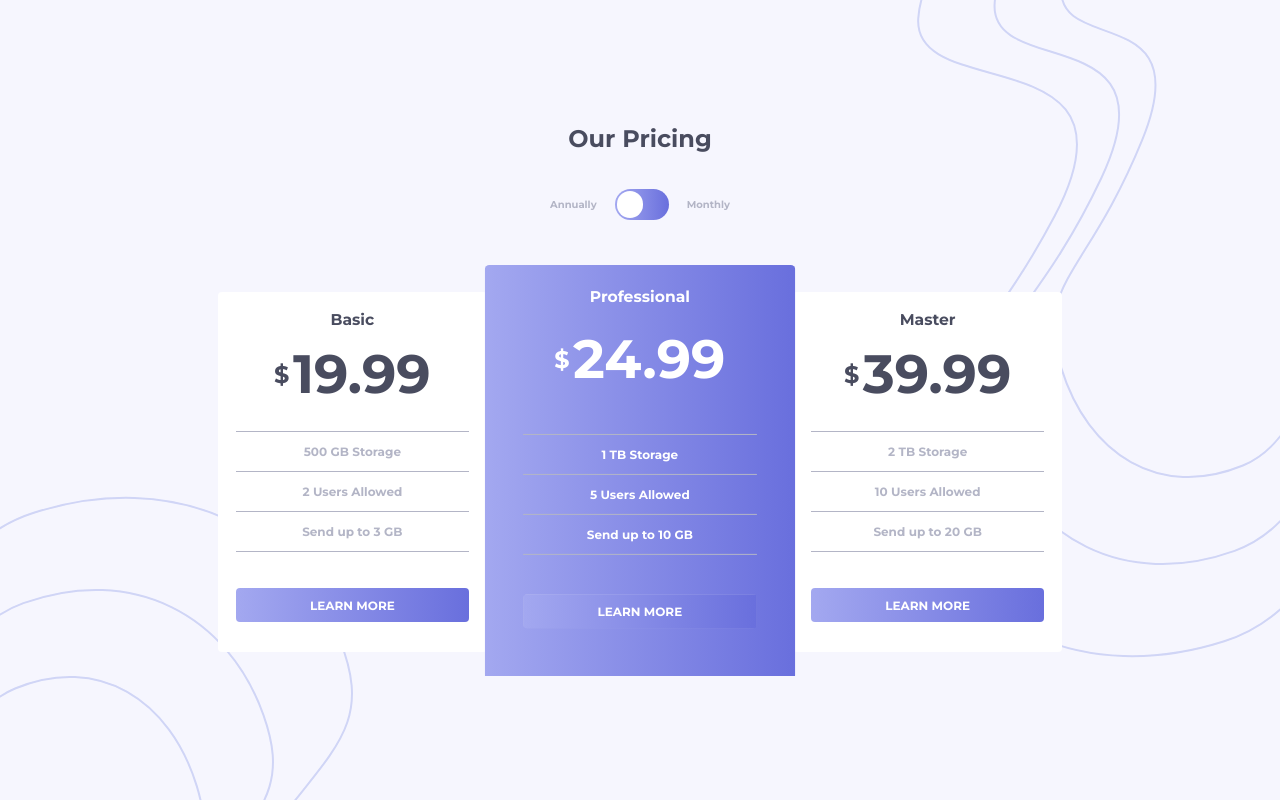
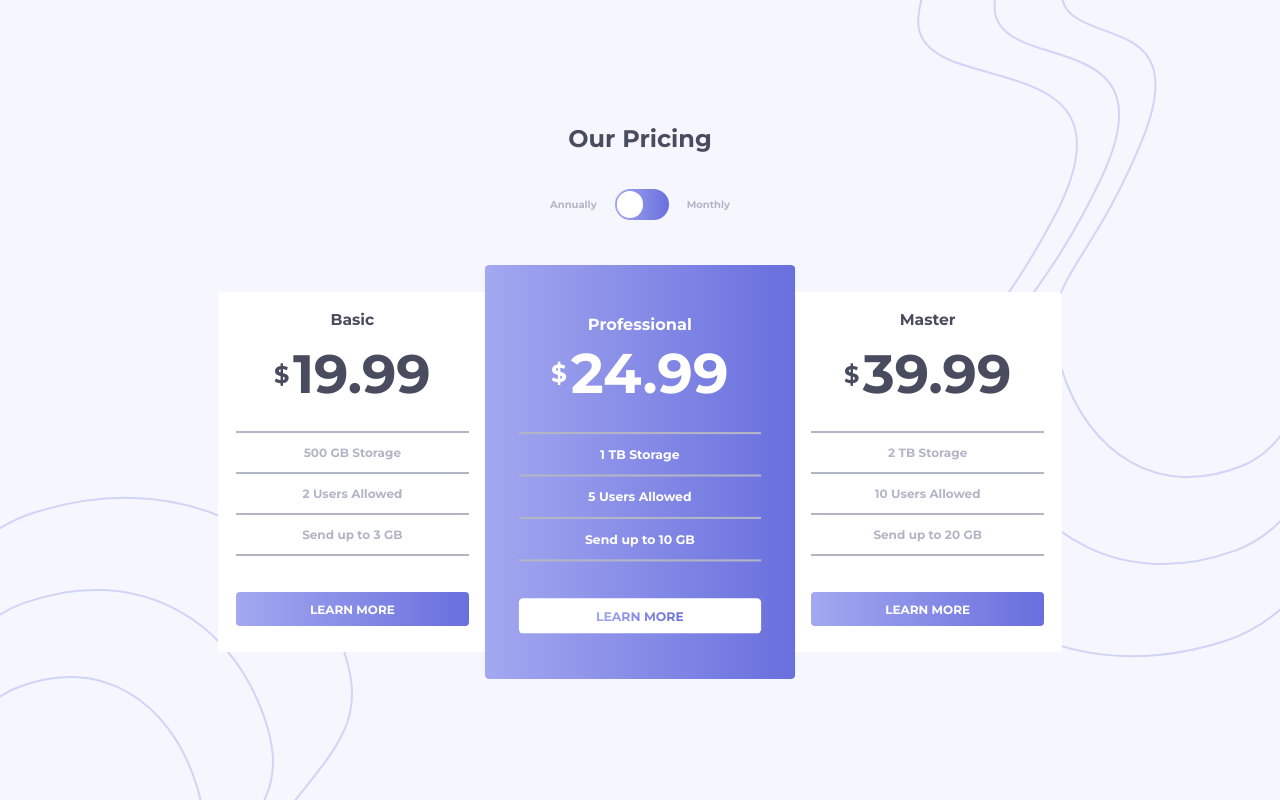
Before and after one commit to SwastikSonkusare/Pricing-component-with-toggle, a website: page index.html in a window 1280 px wide. Drawn offline with Linux system fonts and the light colour scheme.

Commit message:
completed

```diff
--- a/index.html
+++ b/index.html
@@ -58,11 +58,11 @@
         </div>
 
         <div class="card card--premium">
-          <div class="card__header card__header--premium mb-sm mb-sm">
+          <div class="card__header card__header--premium mt-md">
             Professional
           </div>
 
-          <div class="card__price mb-md">
+          <div class="card__price mb-sm">
             <span class="card__price--dollar card__price--dollar-premium">
               &dollar;</span
             >
@@ -77,7 +77,11 @@
             <li class="card__item card__item--premium">Send up to 10 GB</li>
           </ul>
 
-          <button class="card__button card__button--premium">Learn More</button>
+          <button class="card__button card__button--premium">
+            <p class="card__button--premium-text">
+              Learn More
+            </p>
+            </button>
         </div>
 
         <div class="card card--3">
--- a/sass/_content.scss
+++ b/sass/_content.scss
@@ -15,6 +15,7 @@ $linear-gradient: linear-gradient(to right,rgb(163, 168, 240), rgb(105, 111, 221
 
 html {
     font-size: 75%;     //1rem = 12px
+    min-height: 100vh;
 
     @media only screen and (max-width: 31.25em) {
         font-size: 65%;
@@ -22,10 +23,10 @@ html {
 }
 
 body {
+    min-height: 100vh;
     padding: 3rem;
     font-family: "Montserrat", sans-serif;
     box-sizing: border-box;
-    min-height: 100vh;
     display: flex;
     justify-content: center;
     align-items: center;
@@ -76,12 +77,11 @@ body::after {
 }
 
 .container {
-    max-width: 120rem;
+    min-width: 90vw;
     padding: 0 3rem;
     display: flex;
     flex-direction: column;
     align-items: center;
-    overflow: hidden;
 }
 
 h1 {
@@ -142,7 +142,7 @@ h1 {
     }
 
     &--premium > * {
-        transform: scale(0.869);
+        transform: scale(0.9);
     }
 
     &__header {
@@ -189,8 +189,8 @@ h1 {
     &__features {
         list-style: none;
         text-align: center;
-        border-top: 1px solid hsl(234, 14%, 74%);
-        border-bottom: 1px solid hsl(234, 14%, 74%);
+        border-top: 2px solid hsl(234, 14%, 74%);
+        border-bottom: 2px solid hsl(234, 14%, 74%);
     }
 
     &__item {
@@ -204,7 +204,7 @@ h1 {
         }
 
         &:not(:last-of-type) {
-            border-bottom: 1px solid hsl(234, 14%, 74%);
+            border-bottom: 2px solid hsl(234, 14%, 74%);
         }
     }
 
@@ -234,20 +234,26 @@ h1 {
         }
 
         &--premium {
-            // background-image: none;
-            // background-image: linear-gradient(to right,rgb(163, 168, 240), rgb(105, 111, 221));
-            // color: unset;
 
+            background: white;
 
             &:hover {
+                border: 1px solid white;
+            }
+
+            &:hover &-text {
+                color: white;
+                background-image: none;
+            }
+
+            &-text {
                 background-image: linear-gradient(to right,rgb(163, 168, 240), rgb(105, 111, 221));
-                border: 1px solid white;
-                // background: #fff;
                 -webkit-background-clip: text;
                 background-clip: text;
                 -webkit-text-fill-color: transparent;
             }
         }
+
     }
 }
 
```
Also changed, not shown: css/style.css.
